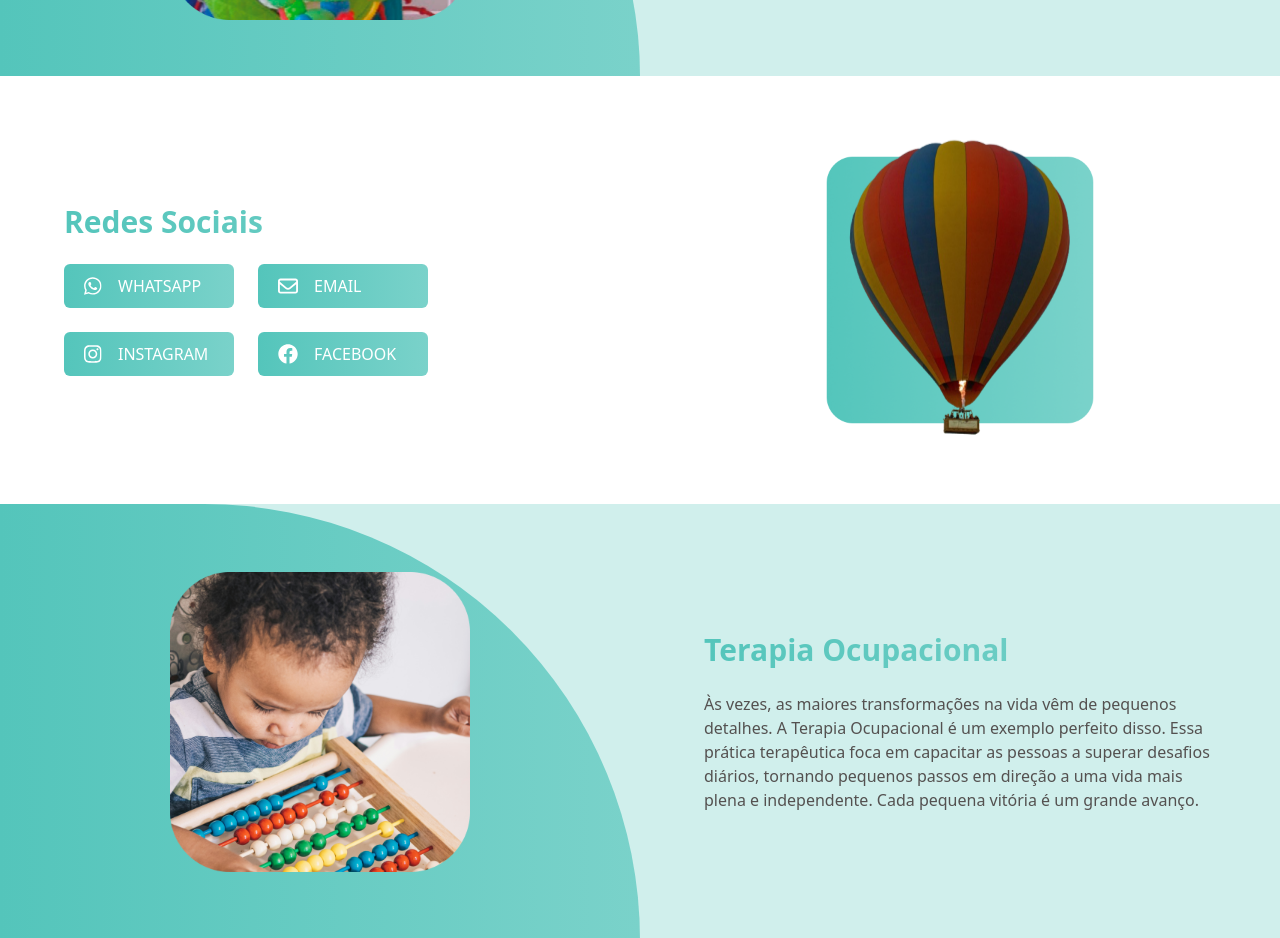
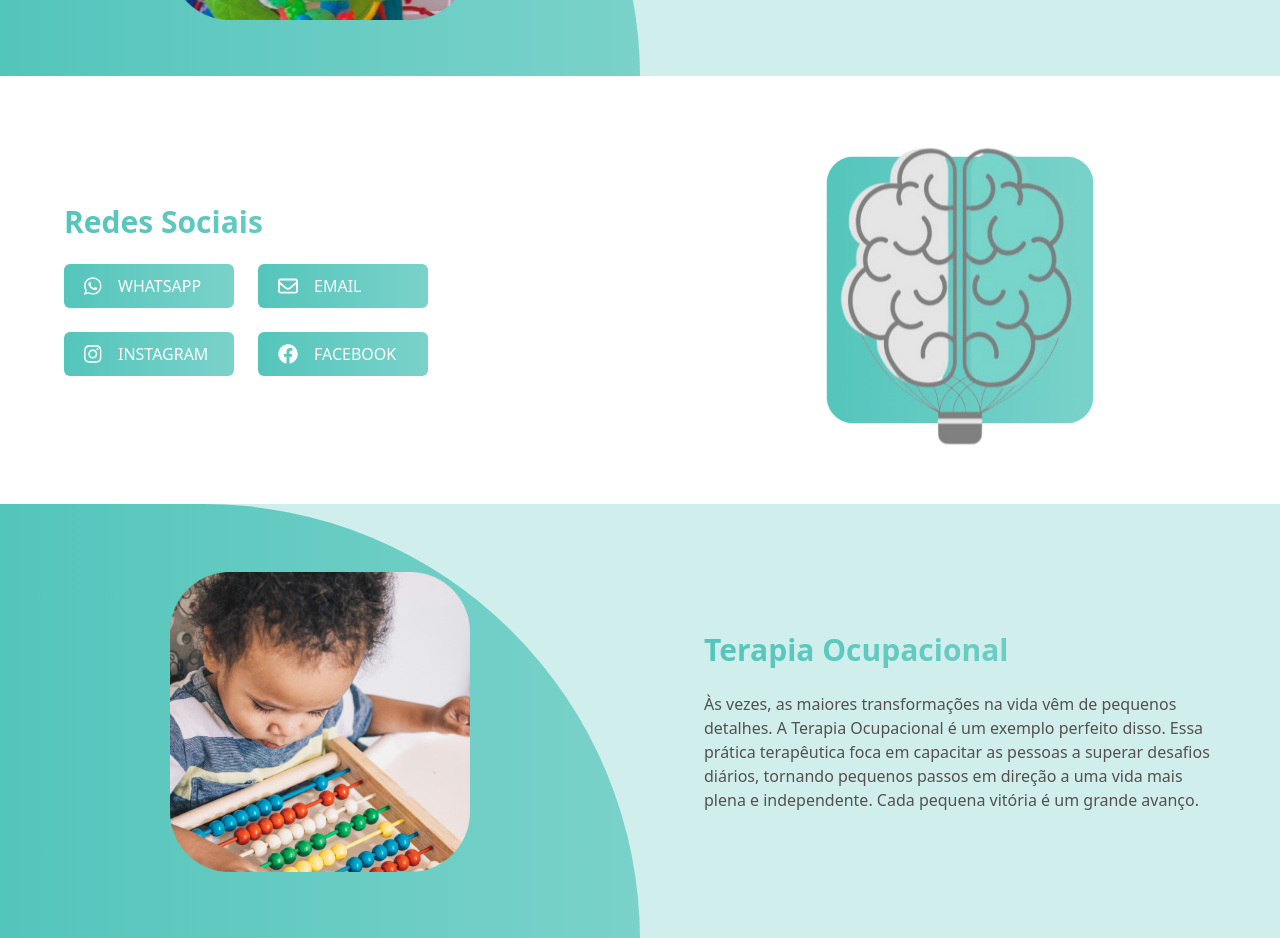
Before and after one commit to NathanPatrzyk/espaconeurodesenvolver, a React (Vite) app: page / in a window 1280 px wide. Shown: the part 1180-2118 px from the top of the page. Built offline with nearby package versions, Linux system fonts and the light colour scheme; grey boxes are pictures that could not be loaded.

Commit message:
main-2.9.1

```diff
--- a/src/components/SocialMedia.jsx
+++ b/src/components/SocialMedia.jsx
@@ -1,6 +1,6 @@
 import LinkSocialMedia from "./LinkSocialMedia";
 import BackgroundSocialMedia from "../assets/bgredesocial.webp";
-import ImageSocialMedia from "../assets/redesocial.webp";
+import ImageLogo from "../assets/logo-big.webp";
 import IconWhatsapp from "../assets/whatsapp.svg";
 import IconEmail from "../assets/email.svg";
 import IconInstagram from "../assets/instagram.svg";
@@ -8,7 +8,10 @@ import IconFacebook from "../assets/facebook.svg";
 
 const SocialMedia = () => {
   return (
-    <section id="contato" className="flex md:flex-row flex-col-reverse bg-light-neuro">
+    <section
+      id="contato"
+      className="flex md:flex-row flex-col-reverse bg-light-neuro"
+    >
       <div className="flex-1 flex flex-col justify-center md:py-32 md:px-16 px-4 py-8 md:max-w-[50vw] max-w-none">
         <h2 className="font-bold bg-gradient-to-r from-dark-cyan-neuro to-cyan-neuro text-transparent bg-clip-text text-3xl">
           Redes Sociais
@@ -42,7 +45,7 @@ const SocialMedia = () => {
           ></img>
           <div className="absolute top-0 left-0">
             <img
-              src={ImageSocialMedia}
+              src={ImageLogo}
               className="size-[300px] min-w-[300px] min-h-[300px] rounded-[60px] mx-auto animate-goback"
             ></img>
           </div>
--- a/tailwind.config.js
+++ b/tailwind.config.js
@@ -17,15 +17,15 @@ export default {
       keyframes: {
         goback: {
           '0%, 100%': {
-            transform: 'translateY(-10px)'
+            transform: 'translateY(-15px)'
           },
           '50%': {
-            transform: 'translateY(10px)'
+            transform: 'translateY(15px)'
           }
         }
       },
       animation: {
-        goback: 'goback 8s linear infinite'
+        goback: 'goback 10s linear infinite'
       }
     },
   },
```
Also changed, not shown: src/assets/logo-big.webp (added).
